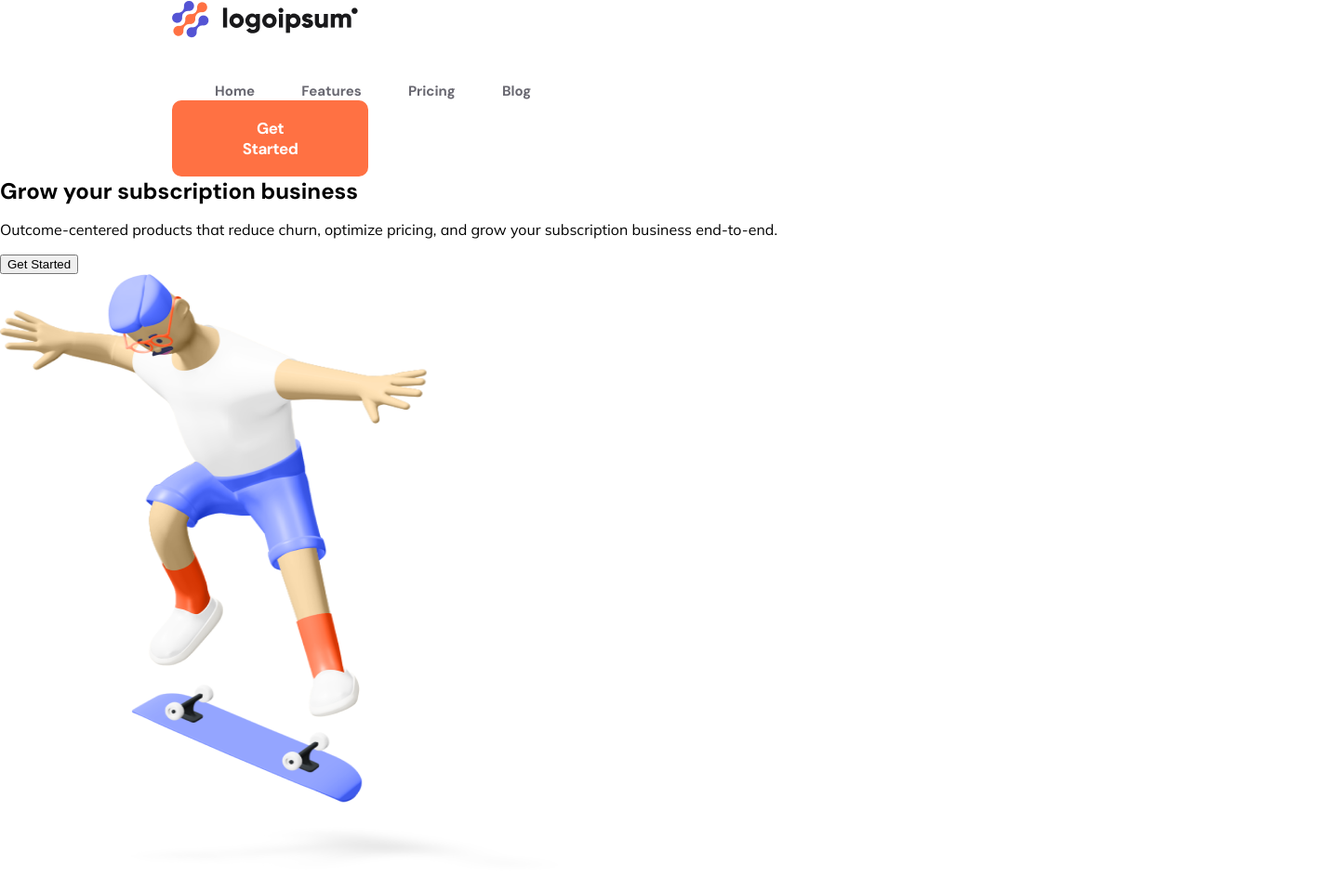
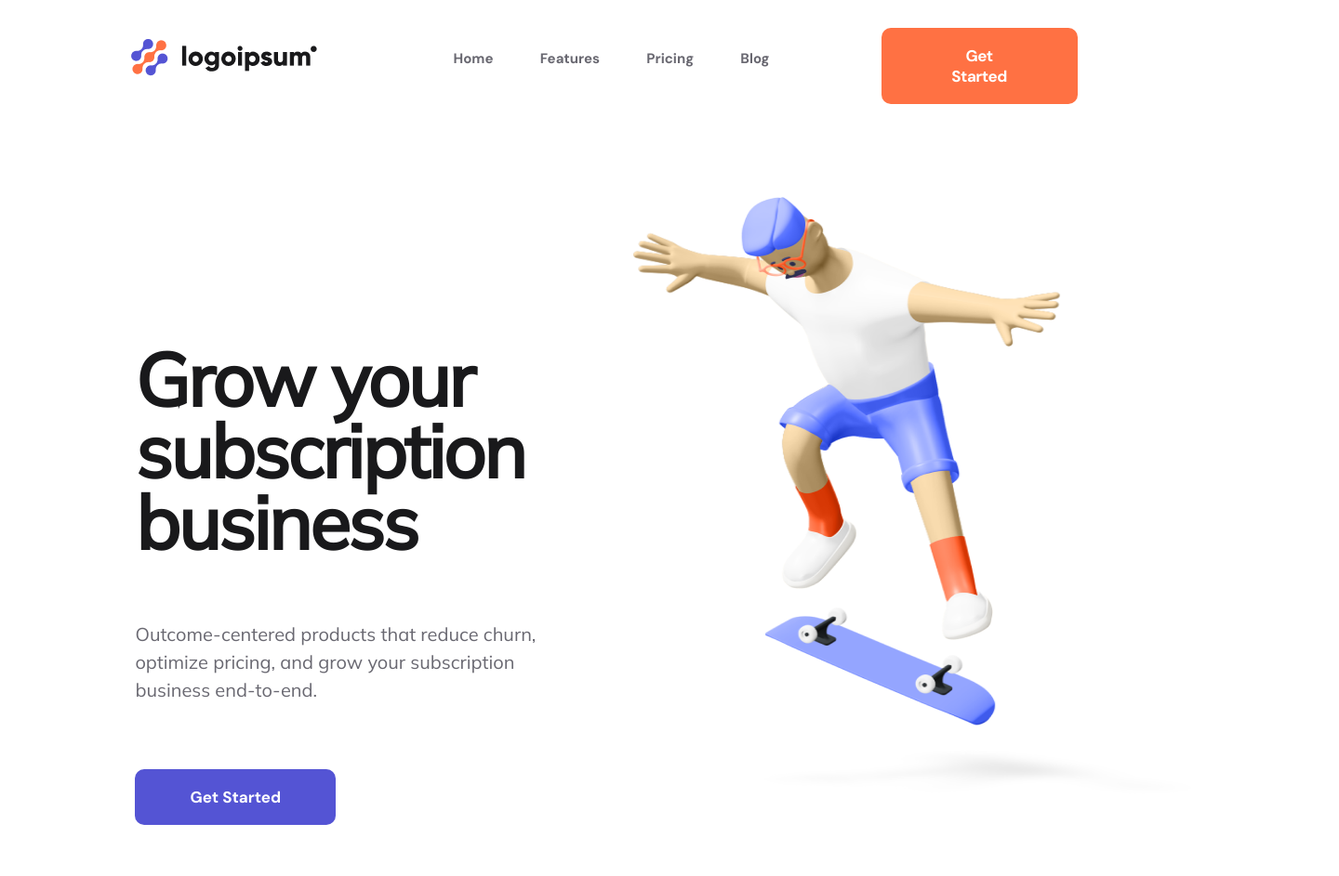
Before and after one commit to KseniaKotova/TMS_projects, a plain HTML site: page lesson 2/index.html in a window 1280 px wide. Shown: the whole page at 93% size, 1440 px wide, since content can reach past the window. After the commit the page ends 908 px from the top, so only its background shows below. Drawn offline with Linux system fonts and the light colour scheme.

Commit message:
Fix css file

```diff
--- a/lesson 2/style.css
+++ b/lesson 2/style.css
@@ -1,84 +1,57 @@
 body{
-    margin: 0;
-    width: 1440px;
+    margin: 0 auto;
+    width: fit-content;
+    overflow-x: hidden;
     font-family: 'Mulish', sans-serif;
     background-color: #ffffff;
 }
 
-h1, h2, h3, h4, h5, h6{
-    margin: 0 auto;
+/* h1, h2, h3, h4, h5, h6{
+    margin: 0;
     padding: 0;
     font-family: 'DM Sans', sans-serif;
-}
-*,
-*:before,
-*:after{
-    box-sizing: border-box;
+} */
+
+.header__logo{
+    padding-top: 41px;
+    margin-left: 120px;
+    padding-right: 100px;
 }
 
-.container{
-    margin: 0 auto;
-    width: 100%;
-    max-width: 1069.9px;
-}
-.logo{
-    padding-top: 41px;
-    margin-left: 184px;
-    padding-right: 123px;
-}
-
-.header_inner{
+.header__inner{
     display: flex;
-    justify-content: space-around;
+    justify-content: space-between;
 
 }
 
-.nav{
-    margin-top: 44px;
-    text-transform: uppercase;
+.header__nav{
+    margin-top: 40px;
+    display: block;
 }
 .nav_link{
-    display:inline-flex;
-    margin-top: 44px;
+    display: inline-block;
+
+    padding-top: 14px;
     margin-left: 46px;
-    position: relative;
     color: #696871;
     text-decoration: none;
     font-family: 'DM Sans', sans-serif;
     font-size: 0.9375rem;
     line-height: 19px;
-    transition: color .2s linear;
-}
-
-.nav_link:after{
-    content:"";
-    display: block;
-    width: 100%;
-    height: 2px;
-
-    background-color: #19191B;
-    opacity: 0;
-
-    position: absolute;
-    top: 100%;
-    left: 0;
-    z-index: 1;
-    transition: opacity .1s linear;
-}
-.nav_link:hover:after{
-    opacity: 1;
 }
 
 .nav_link:hover{
-    color: #19191B;
+    color:#19191B ;
+    text-decoration:underline;
 }
+
 button{
     cursor: pointer;
 }
-.btn_header{
+.header__btn{
    padding-top: 30px;
-   margin-left: 158px;
-   margin-right: 180px;
+   margin-left: 120px;
+   margin-right: 100px;
 }
 .btn_inner{
     font-family: 'DM Sans', sans-serif;
@@ -93,3 +66,57 @@ button{
     letter-spacing: -0.5px;
     width: 211px;
 }
+
+.content__hero{
+    padding-top: 100px;
+    margin-left: 184px;
+}
+
+.content{
+    position: absolute;
+    margin-left: -60px;
+
+
+}
+.hero__inner{
+    display: flex;
+}
+
+.hero__sub{
+    width: 459px;
+    margin-right: 77px;
+
+}
+
+.hero__title{
+    font-size: 5rem;
+    line-height: 77px;
+    letter-spacing: -2.50105px;
+    color:#19191B;
+    padding-top: 92px;
+}
+
+.hero__text{
+    font-size: 'Mulish', sans-serif;
+    font-weight: normal;
+    font-style: normal;
+    font-size: 20px;
+    line-height: 30px;
+    color: #696871;
+}
+
+.hero__button{
+    margin-bottom: 20px;
+}
+.hero__btn{
+    margin-top: 50px;
+    font-family: 'DM Sans', sans-serif;
+    font-size: 17px;
+    line-height: 22px;
+    text-align: center;
+    color: #ffffff;
+    background-color: #5454d4;
+    padding: 19px 59px 19px 59px;
+    border-radius: 10px;
+    border: none;
+}
```
